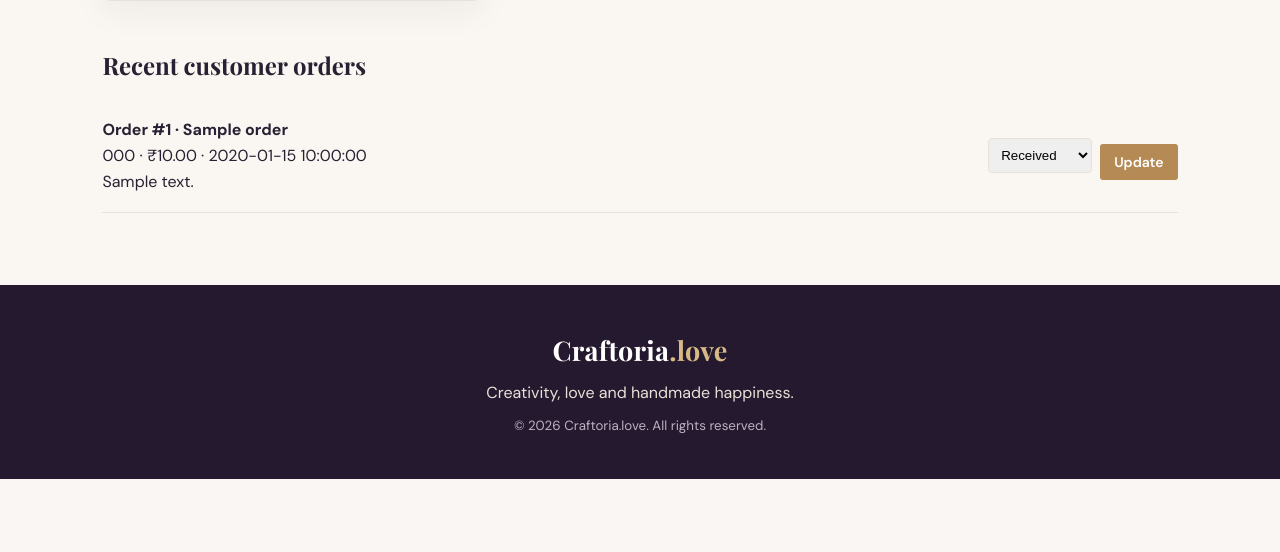
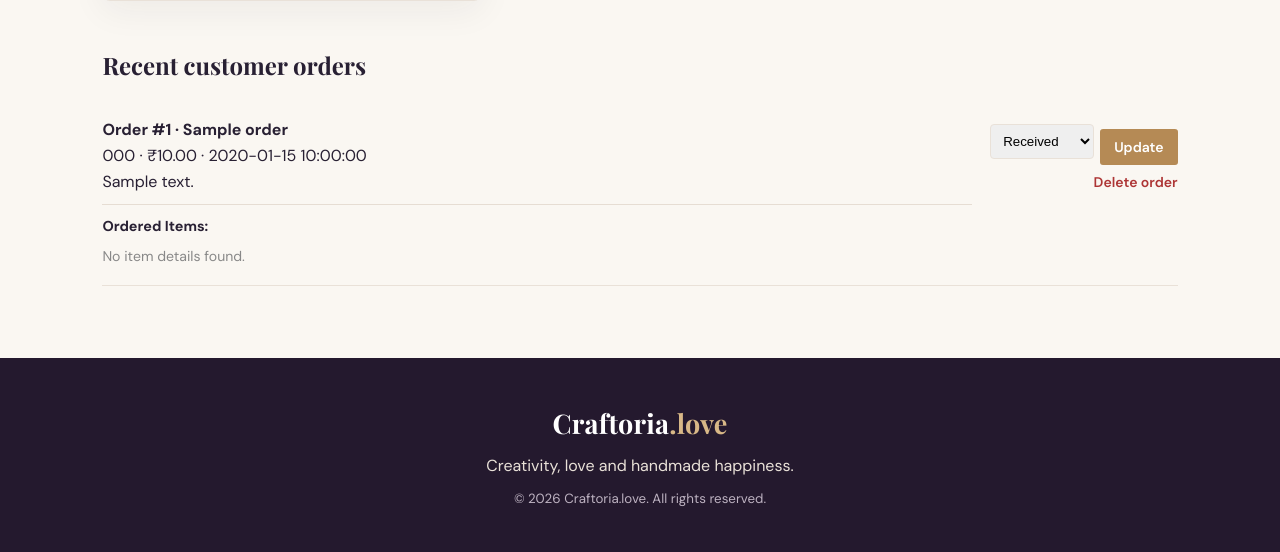
Before and after one commit to abhip6956/Craftoria-new, a Flask app: template templates/manager.html in a window 1280 px wide. Shown: the part 887-1439 px from the top of the page. Before the commit the page ends 1366 px from the top, so only its background shows below. Run offline with Flask 3, Linux system fonts and the light colour scheme; the template is opened without the code that fills it: most values are stand-ins (such as "Sample title", 1, 10 or a date in 2020); some libraries are stand-ins or nearby versions.

Commit message:
Show ordered product photos and details in manager dashboard

```diff
--- a/app.py
+++ b/app.py
@@ -349,8 +349,20 @@ def my_orders():
             "SELECT * FROM orders WHERE user_id = ? ORDER BY id DESC",
             (session["user_id"],)
         ).fetchall()
+
+    order_items_rows = connection.execute("""
+        SELECT oi.*, COALESCE(p.image, '') AS product_image
+        FROM order_items oi
+        LEFT JOIN products p ON oi.product_id = p.id
+    """).fetchall()
     connection.close()
-    return render_template("my_orders.html", orders=orders)
+
+    items_by_order = {}
+    for item in order_items_rows:
+        oid = item["order_id"]
+        items_by_order.setdefault(oid, []).append(item)
+
+    return render_template("my_orders.html", orders=orders, items_by_order=items_by_order)
 
 
 @app.route("/manager-login", methods=["GET", "POST"])
@@ -373,7 +385,11 @@ def manager():
     connection = db()
     products = connection.execute("SELECT * FROM products ORDER BY id DESC").fetchall()
     orders = connection.execute("SELECT * FROM orders ORDER BY id DESC").fetchall()
-    order_items_rows = connection.execute("SELECT * FROM order_items").fetchall()
+    order_items_rows = connection.execute("""
+        SELECT oi.*, COALESCE(p.image, '') AS product_image
+        FROM order_items oi
+        LEFT JOIN products p ON oi.product_id = p.id
+    """).fetchall()
     connection.close()
 
     items_by_order = {}
--- a/templates/manager.html
+++ b/templates/manager.html
@@ -24,8 +24,42 @@
   </div>
   <h2 class="subheading">Recent customer orders</h2>
   {% for order in orders %}
-  <div class="admin-row order-admin"><div><strong>Order #{{ order.id }} · {{ order.customer_name }}</strong><p>{{ order.phone }} · ₹{{ "%.2f"|format(order.total) }} · {{ order.created_at }}</p><p>{{ order.address }}</p></div>
-    <form method="post" action="{{ url_for('update_order_status', order_id=order.id) }}"><select name="status">{% for status in ['Received','Processing','Shipped','Completed','Cancelled'] %}<option value="{{ status }}" {% if status == order.status %}selected{% endif %}>{{ status }}</option>{% endfor %}</select><button class="btn btn-small">Update</button></form>
+  <div class="admin-row order-admin" style="align-items: flex-start;">
+    <div style="flex: 1;">
+      <strong>Order #{{ order.id }} · {{ order.customer_name }}</strong>
+      <p>{{ order.phone }} · ₹{{ "%.2f"|format(order.total) }} · {{ order.created_at }}</p>
+      <p>{{ order.address }}</p>
+
+      <div style="margin-top: 10px; padding-top: 8px; border-top: 1px solid #e6ddd3;">
+        <strong style="font-size: 0.9rem;">Ordered Items:</strong>
+        <div style="display: flex; flex-direction: column; gap: 8px; margin-top: 6px;">
+          {% for item in items_by_order.get(order['id'], []) %}
+            <div style="display: flex; align-items: center; gap: 10px; background: #faf6f1; padding: 6px 10px; border-radius: 8px;">
+              {% if item['product_image'] %}
+                {% set img_src = item['product_image'] if item['product_image'].startswith('http') else url_for('static', filename=item['product_image']) %}
+                <img src="{{ img_src }}" alt="{{ item['product_name'] }}" style="width: 48px; height: 48px; object-fit: cover; border-radius: 6px;">
+              {% endif %}
+              <div>
+                <div style="font-weight: 600;">{{ item['product_name'] }}</div>
+                <div style="font-size: 0.88rem; color: #555;">Qty: {{ item['quantity'] }} &times; ₹{{ "%.2f"|format(item['price']) }} = <strong>₹{{ "%.2f"|format(item['price'] * item['quantity']) }}</strong></div>
+              </div>
+            </div>
+          {% else %}
+            <p style="color: #888; font-size: 0.88rem;">No item details found.</p>
+          {% endfor %}
+        </div>
+      </div>
+    </div>
+
+    <div class="admin-actions" style="flex-direction: column; align-items: flex-end; gap: 8px;">
+      <form method="post" action="{{ url_for('update_order_status', order_id=order.id) }}" style="display: flex; gap: 6px; align-items: center;">
+        <select name="status">{% for status in ['Received','Processing','Shipped','Completed','Cancelled'] %}<option value="{{ status }}" {% if status == order.status %}selected{% endif %}>{{ status }}</option>{% endfor %}</select>
+        <button class="btn btn-small">Update</button>
+      </form>
+      <form method="post" action="{{ url_for('delete_order', order_id=order.id) }}" onsubmit="return confirm('Delete this order?')">
+        <button class="danger-link">Delete order</button>
+      </form>
+    </div>
   </div>
   {% else %}<p>No customer orders yet.</p>{% endfor %}
 </section>
```
